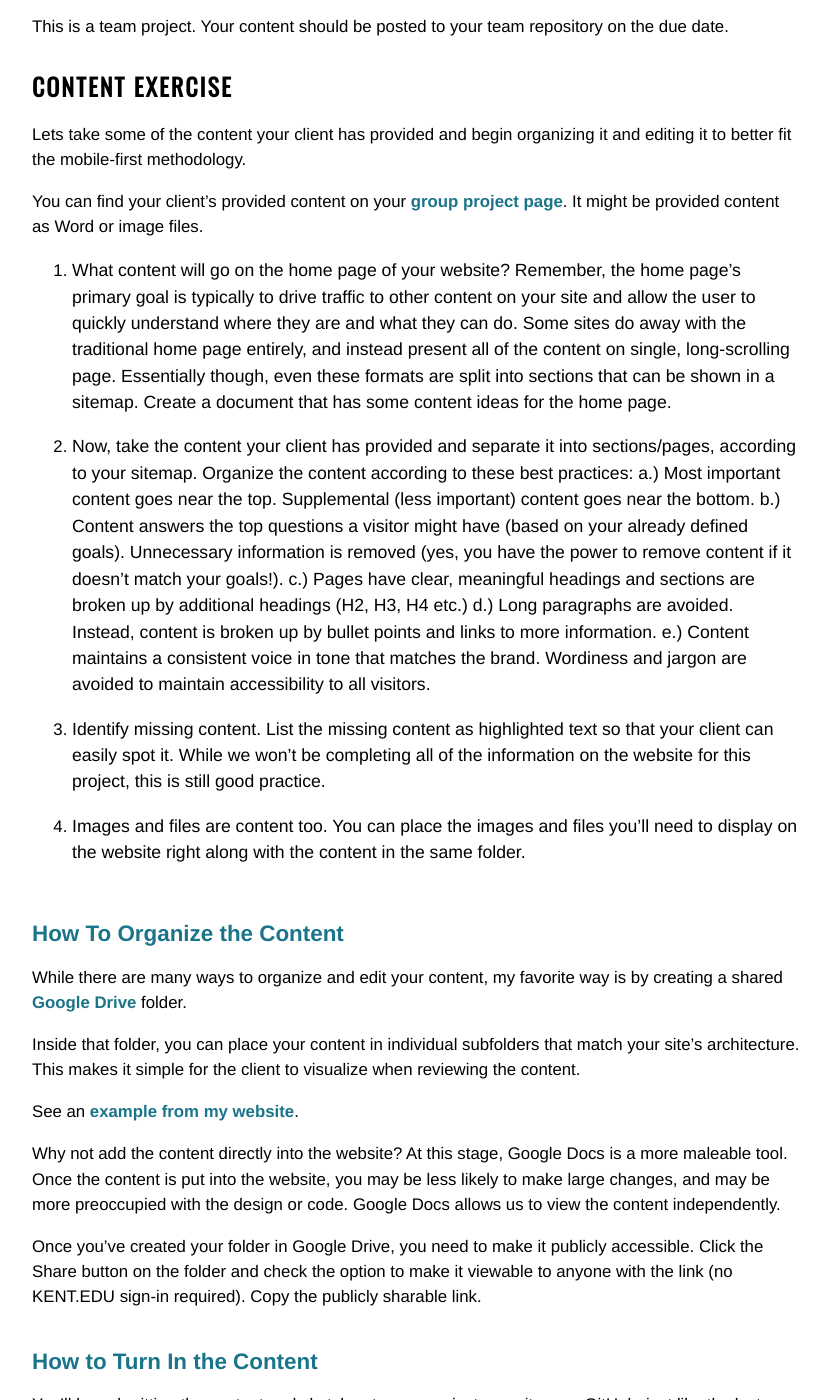
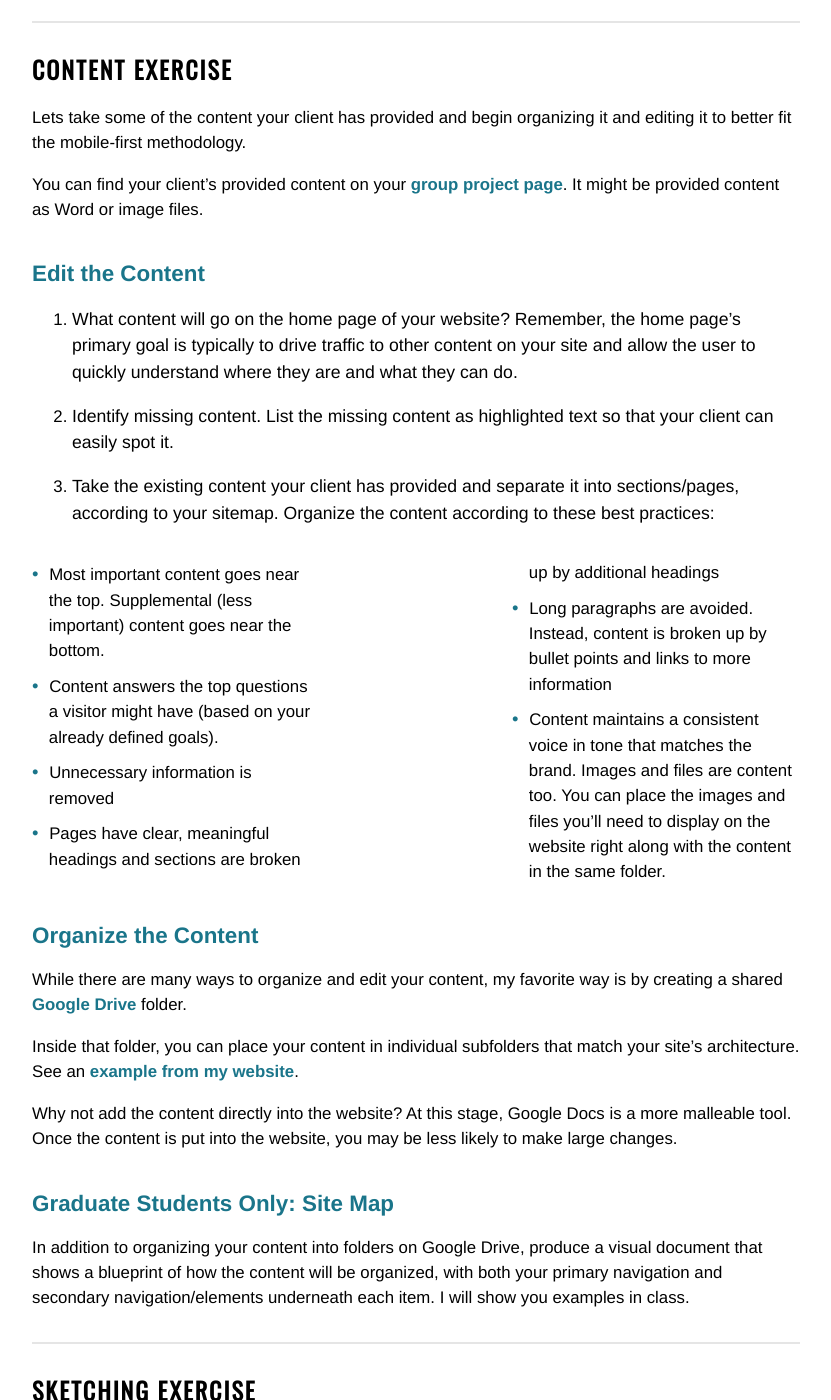
Before and after one commit to KentStateWeb/rwd, a Jekyll site: the page built from _assignments/content.md, in a window 1280 px wide and 1400 px high, scrolled down 705 px. Shown: the whole window, without its empty margins (224-1055 px from the left). Built offline with Jekyll 4.4.1, drawn with Linux system fonts in a browser that asks for light colours; some web fonts are replaced; some of the changed text lies outside the part shown.

Commit message:
Updated content + sketches assignment

```diff
--- a/_assignments/content.md
+++ b/_assignments/content.md
@@ -10,11 +10,13 @@
 
 ---
 
-Content drives your website's design and your design, in turn, drives your content.  While we can't expect to have all of the content formatted and written before the website is designed, we need to have a starting point.  In this assignment, you'll take some existing content, edit it and format it to work on a website.  The content will eventually make its way into the website templates, where you'll edit it to better fit the design.
+Content drives your website's design and your design, in turn, drives your content.  While we can't expect to have all of the content formatted and written before the website is designed, we need to have a starting point.
 
-One way to start visualizing your content structure is by sketching on paper.  Sketches are meant to be rough and imperfect.  They should allow you visualize how your content might fit together and be prioritized for your templates.  They'll also allow you to begin picking out components (patterns) that will be present in all of your templates.
+Additionally, one way to start visualizing your content's structure is by sketching on paper.  Sketches are meant to be rough and imperfect.  They should allow you visualize how your content might fit together and be prioritized for your templates.
 
-This is a team project.  Your content should be posted to your team repository on the due date.
+This is a team project.  Your content and sketches should be posted to your team repository on the due date.
+
+---
 
 ## Content Exercise
 
@@ -22,63 +24,77 @@
 
 You can find your client's provided content on your [group project page](/class/groups). It might be provided content as Word or image files.
 
+### Edit the Content
 
-1.  What content will go on the home page of your website?  Remember, the home page's primary goal is typically to drive traffic to other content on your site and allow the user to quickly understand where they are and what they can do.  Some sites do away with the traditional home page entirely, and instead present all of the content on single, long-scrolling page.  Essentially though, even these formats are split into sections that can be shown in a sitemap.  Create a document that has some content ideas for the home page.
+1.  What content will go on the home page of your website?  Remember, the home page's primary goal is typically to drive traffic to other content on your site and allow the user to quickly understand where they are and what they can do.
 
-2.  Now, take the content your client has provided and separate it into sections/pages, according to your sitemap.  Organize the content according to these best practices: a.) Most important content goes near the top.  Supplemental (less important) content goes near the bottom.  b.) Content answers the top questions a visitor might have (based on your already defined goals).  Unnecessary information is removed (yes, you have the power to remove content if it doesn't match your goals!).  c.) Pages have clear, meaningful headings and sections are broken up by additional headings (H2, H3, H4 etc.) d.) Long paragraphs are avoided.  Instead, content is broken up by bullet points and links to more information. e.) Content maintains a consistent voice in tone that matches the brand.  Wordiness and jargon are avoided to maintain accessibility to all visitors.
+2.  Identify missing content.  List the missing content as highlighted text so that your client can easily spot it.
 
-3.  Identify missing content.  List the missing content as highlighted text so that your client can easily spot it.  While we won't be completing all of the information on the website for this project, this is still good practice.
+3.  Take the existing content your client has provided and separate it into sections/pages, according to your sitemap.  Organize the content according to these best practices:
 
-4.  Images and files are content too.  You can place the images and files you'll need to display on the website right along with the content in the same folder.
+* Most important content goes near the top.  Supplemental (less important) content goes near the bottom.
+* Content answers the top questions a visitor might have (based on your already defined goals).
+* Unnecessary information is removed
+* Pages have clear, meaningful headings and sections are broken up by additional headings
+* Long paragraphs are avoided.  Instead, content is broken up by bullet points and links to more information
+* Content maintains a consistent voice in tone that matches the brand.
+Images and files are content too.  You can place the images and files you'll need to display on the website right along with the content in the same folder.
 
-### How To Organize the Content
+
+### Organize the Content
 
 While there are many ways to organize and edit your content, my favorite way is by creating a shared [Google Drive](http://drive.google.com) folder.
 
-Inside that folder, you can place your content in individual subfolders that match your site's architecture.  This makes it simple for the client to visualize when reviewing the content.
+Inside that folder, you can place your content in individual subfolders that match your site's architecture. See an [example from my website](https://drive.google.com/drive/u/0/folders/0ByszO_oMfCZuQU1hN2xnYm9PeEk).
 
-See an [example from my website](https://drive.google.com/drive/u/0/folders/0ByszO_oMfCZuQU1hN2xnYm9PeEk).
+Why not add the content directly into the website?  At this stage, Google Docs is a more malleable tool.  Once the content is put into the website, you may be less likely to make large changes.
 
-Why not add the content directly into the website?  At this stage, Google Docs is a more maleable tool.  Once the content is put into the website, you may be less likely to make large changes, and may be more preoccupied with the design or code.  Google Docs allows us to view the content independently.
+### Graduate Students Only: Site Map
 
-Once you've created your folder in Google Drive, you need to make it publicly accessible.  Click the Share button on the folder and check the option to make it viewable to anyone with the link (no KENT.EDU sign-in required).  Copy the publicly sharable link.
+In addition to organizing your content into folders on Google Drive, produce a visual document that shows a blueprint of how the content will be organized, with both your primary navigation and secondary navigation/elements underneath each item.  I will show you examples in class.
 
-### How to Turn In the Content
+---
+
+## Sketching Exercise
+
+You and your partner should sketch out at least 3 "templates" from your client's website on paper based on the most important sections of your website.  For example, a Home, Product and News template. Sketches should include the following:
+
+1.  Name of the template or type of content being sketched.  For example, a product page.
+2.  Annotations to describe different content elements (patterns) being displayed on the page.
+3.  Mobile-first thought processes.  Your sketches should assume a smaller screen size and content should be prioritized accordingly.  However, you should also include versions of the sketches that depict a larger screen format.  So, 3 templates, but 6 sketches total to show a small and large screen variation.
+
+You won't be graded on how "pretty" the sketches look - just on the amount of thinking that went into them, and how effectively they communicate the solution.
+
+---
+
+## How to Turn In the Content
 
 You'll be submitting the content and sketches to your project repository on GitHub, just like the last assignment.
 
 1.  Create a publicly shareable Google Drive link that points to your content.
 2.  On your root index.html file, which is the Project Hub, add an H2 with Date: Content.
-3.  Add a link to your Google folder under the H2.  You might link the words "Content" and "Sketches"  There's nothing else to upload to your site for this assignment, since it is in Google Drive.
-4.  After you've committed and synced your changes via GitHub Desktop, you can submit both the timeline hyperlink and the link to the Google folder via Blackboard Learn.  Note: Don't link to the local version on your computer.  You need to access the live version on the web with the GitHub.io URL.
+3.  Add a link to your Google folder under the heading.  You might link the words "Content" and "Sketches"  There's nothing else to upload to your site for this assignment, since it is in Google Drive.
+4.  After you've committed and synced your changes via GitHub Desktop, you can submit both the timeline hyperlink and the link to the Google folder via Blackboard Learn.
 
 **Did you remember to make your Google Folder public?**
 
-## Sketching Exercise
+---
 
-you and your partner should sketch out at least 3 templates from your client's website on paper.  Sketches should include the following:
-
-1.  Name of the template or type of content being sketched.  For example, a product page.
-2.  Annotations to describe different elements on the page.
-3.  Mobile-First thought processes.  Your sketches should assume a smaller screen size and content should be prioritized accordingly.  However, you can include versions of the sketches that depict a larger screen format.
-4.  On a separate piece of paper (or in the margin of your sketches), list out the "components" that you anticipate needing to design.  Components are the individual elements or pieces that make up the page.  A component might be header, footer, navigation bar, menu item, a staff bio, etc.
-
-You won't be graded on how "pretty" the sketches look - just on the amount of thinking that went into them, and how effectively they communicate the solution.
-
-
-### How to Turn in the Sketches
+## How to Turn in the Sketches
 You'll be submitting the sketches as image or PDF files to your project repository on GitHub, just like the last assignment.
 
 1.  Create a new folder (subdirectory) within your site called "sketches".
 2.  Take photos of your various sketches with a phone.  Get those files onto the computer via email or other means.  Now, place those photos in the "sketches" directory of your GitHub repository.
 3.  On your root index.html file, which is the Project Timeline, H2 with Date: Sketches.
-6.  Add a link to your sketch images under the H2.  The links should point to researchsketches/mysketch.jpg, for example.
-7.  After you've committed and synced your changes via GitHub Desktop, you can submit both the timeline hyperlink and the link to the sketches documents via Blackboard Learn.  Note: Don't link to the local version on your computer.  You need to access the live version on the web with the GitHub.io URL.
+6.  Add a link to your sketch images under the heading.  The links should point to researchsketches/mysketch.jpg, for example.
+7.  After you've committed and synced your changes via GitHub Desktop, you can submit both the timeline hyperlink and the link to the sketches documents via Blackboard Learn.
+
+---
 
 ## Rubric
 
 Use the following rubric to ensure you receive the highest possible grade for the assignment:
 
-* **4 - 5**: Your content is structured into sections/folders according to your architecture.  The content has been edited according to the standards above, with extraneous information removed, bullets, and headings.  You identified what was missing.  Everything was submitted according to directions using Google Drive and GitHub.  Your annotated sketches depict at least 3 main templates.  The templates are appropriate for the type of content that will be displayed on your website. The templates were approached from a mobile-first perspective and uploaded correctly to the project repository.
+* **4 - 5**: Your content is structured into sections/folders according to your architecture.  The content has been edited according to the standards above, with extraneous information removed, bullets, and headings.  You identified what was missing.  Your annotated sketches depict at least 3 main templates at a large and small screen size.  Everything was submitted according to directions using Google Drive and GitHub.
 * **2 - 3**: You organized the content into sections, but the sections don't always match your website goals.  The content has been edited, but its structure could be improved. The content was submitted according to directions.  You completed the 3 sketches, but they lack detail or are not completely appropriate for the type of content on the website.  You may have approached from a large screen perspective.
 * **0 - 1**: Content has not been organized into a logical architecture.  The content was very lightly or not at all edited according to web best practices and does not show thoughtfulness.  The content does not reflect your website's goals.  Your assignment wasn't submitted according to directions.  You're missing 1 or more sketches, and the sketches are not detailed.  They may not have been submitted correctly to the repository.
```
Also changed, not shown: _assignments/research.md (+1 -1 lines), _assignments/style.md (+3 -3 lines), 3 other files.
